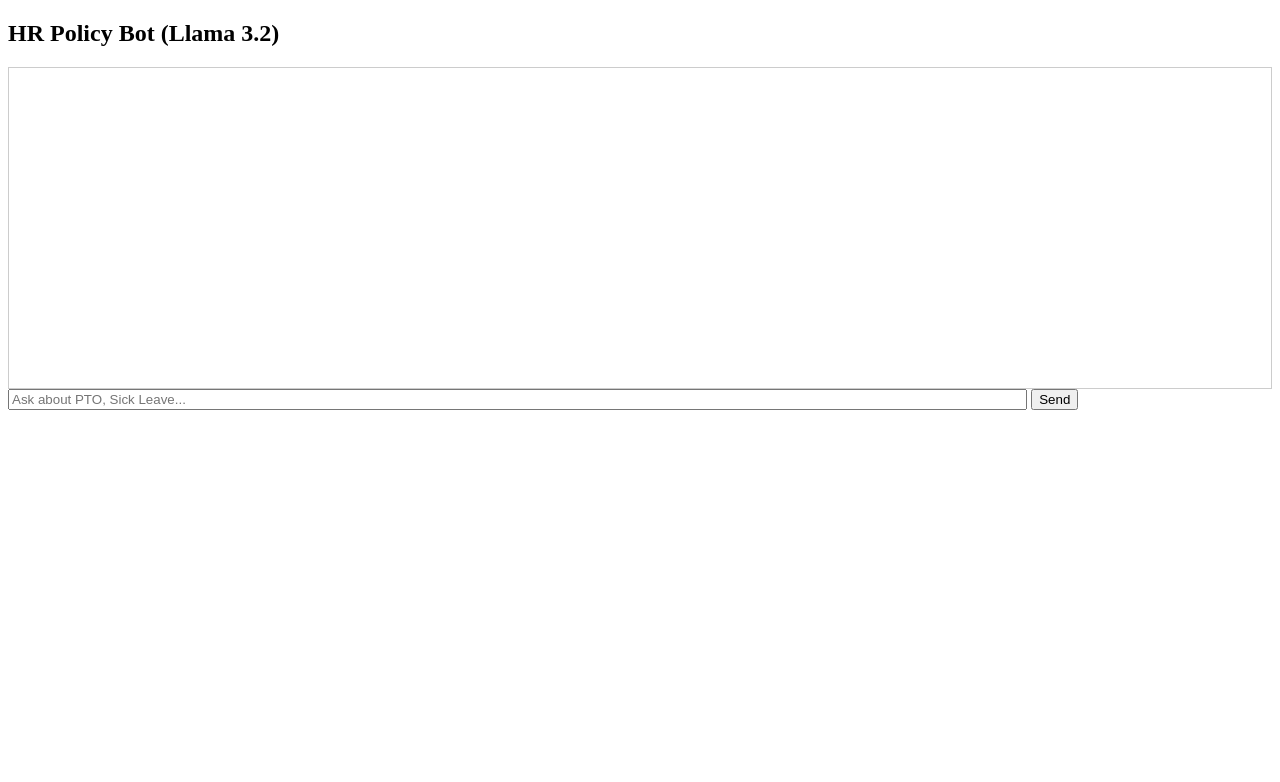
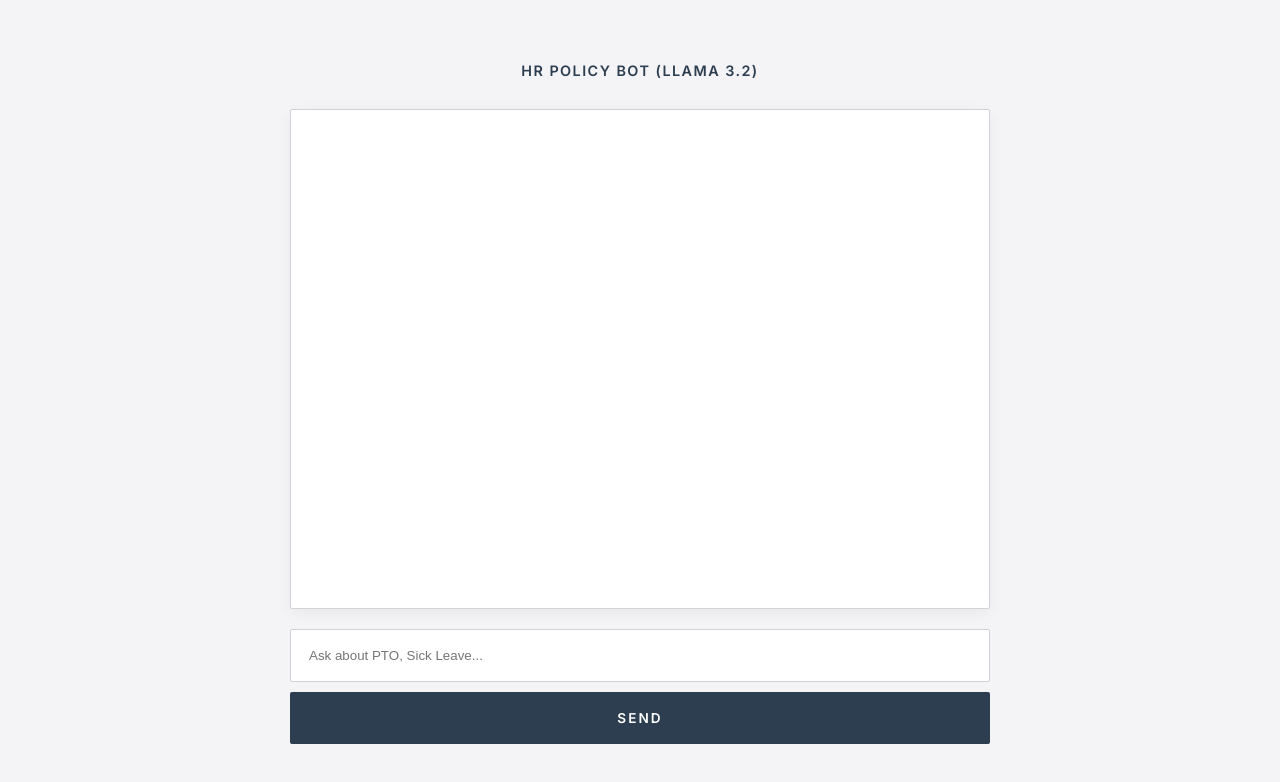
Before and after one commit to prushat26/hr-policy-bot, a website: page public/index.html in a window 1280 px wide. Drawn offline with Linux system fonts and the light colour scheme.

Commit message:
Further changes that were not registered earlier.

```diff
--- a/public/index.html
+++ b/public/index.html
@@ -1,8 +1,15 @@
 <!DOCTYPE html>
 <html>
+<head>
+    <meta charset="UTF-8">
+    <meta name="viewport" content="width=device-width, initial-scale=1.0">
+    <title>HR Policy Bot</title>
+    <link rel="stylesheet" href="/style.css">
+    <link href="https://fonts.googleapis.com/css2?family=Inter:wght@400;600&display=swap" rel="stylesheet">
+</head>
 <body>
   <h2>HR Policy Bot (Llama 3.2)</h2>
-  <div id="chat" style="border:1px solid #ccc; height:300px; overflow-y:scroll; padding:10px;"></div>
+  <div id="chat"></div>
   <input type="text" id="question" placeholder="Ask about PTO, Sick Leave..." style="width:80%">
   <button onclick="askBot()">Send</button>
 
```
